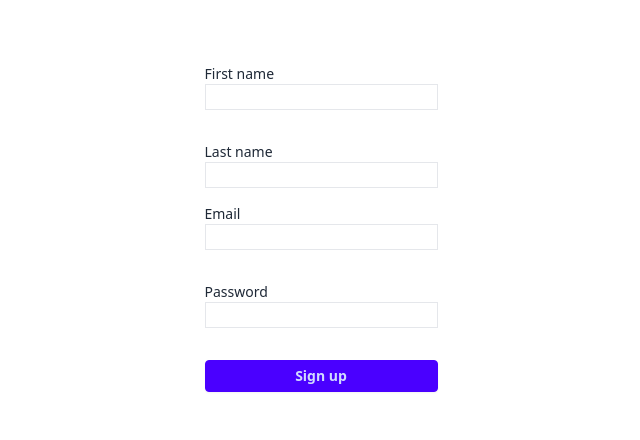
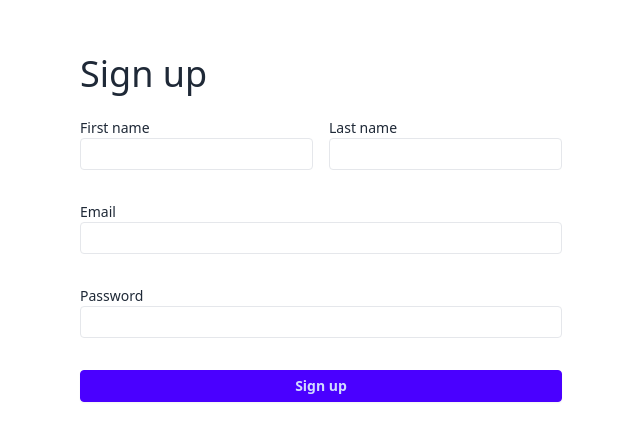
Before and after one commit to vadzimk/instant-messaging, a React (Vite) app in the folder frontend/: page /signup in a window 1280 px wide. Shown: the part 172-612 px from the top of the page, without its empty margins (319-959 px from the left). Built offline with nearby package versions, Linux system fonts and the light colour scheme.

Commit message:
frontend: add signup form title

```diff
--- a/frontend/src/pages/Signup/SignupForm.tsx
+++ b/frontend/src/pages/Signup/SignupForm.tsx
@@ -10,10 +10,10 @@ export type SignupInputs = {
 }
 
 type SignupFormProps = {
-    setSignup: (value: boolean)=>void;
+    setSignup: (value: boolean) => void;
 }
 
-export default function SignupForm({setSignup}: SignupFormProps ) {
+export default function SignupForm({setSignup}: SignupFormProps) {
 
     const {
         register,
@@ -37,8 +37,10 @@ export default function SignupForm({setSignup}: SignupFormProps ) {
     }
 
     return (
-
+        <>
+            <h1 className="text-4xl mb-6">Sign up</h1>
             <form onSubmit={handleSubmit(onSubmit)} className="w-full flex flex-col gap-4">
+                <div className="flex flex-row justify-between gap-4">
                     <Field className="flex flex-col">
                         <Label className="text-sm">First name</Label>
                         <Input type="text" {...register("firstName", {required: 'First name is required'})}
@@ -48,13 +50,12 @@ export default function SignupForm({setSignup}: SignupFormProps ) {
                         </Description>
                     </Field>
 
-
                     <Field className="flex flex-col">
                         <Label className="text-sm">Last name</Label>
                         <Input type="text" {...register("lastName")}
                                className="input-base"/>
                     </Field>
-
+                </div>
                 <Field className="flex flex-col">
                     <Label className="text-sm">Email</Label>
                     <Input type="text" {...register('email', {
@@ -81,5 +82,7 @@ export default function SignupForm({setSignup}: SignupFormProps ) {
 
                 <input type="submit" value="Sign up" className="btn btn-primary btn-sm"/>
             </form>
+        </>
+
     )
 }
--- a/frontend/src/styles/components.css
+++ b/frontend/src/styles/components.css
@@ -6,7 +6,7 @@
     }
 
     .input-base {
-        @apply border data-[hover]:shadow data-[focus]:bg-blue-100 dark:data-[focus]:bg-gray-800;
+        @apply border data-[hover]:shadow data-[focus]:bg-blue-100 dark:data-[focus]:bg-gray-800 h-8 rounded;
     }
 
     .description-error {
```
Lines whose indentation alone changed are shown as unchanged.
